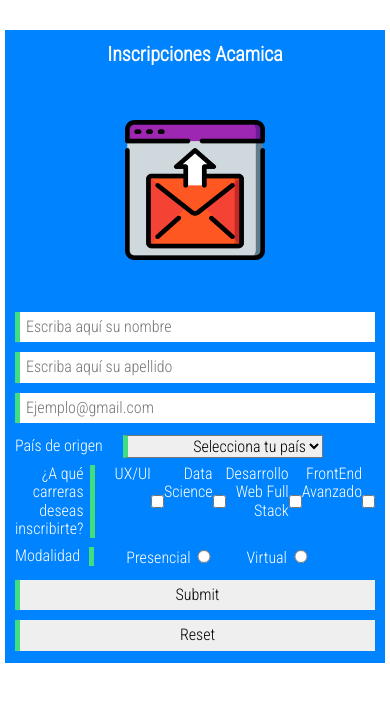
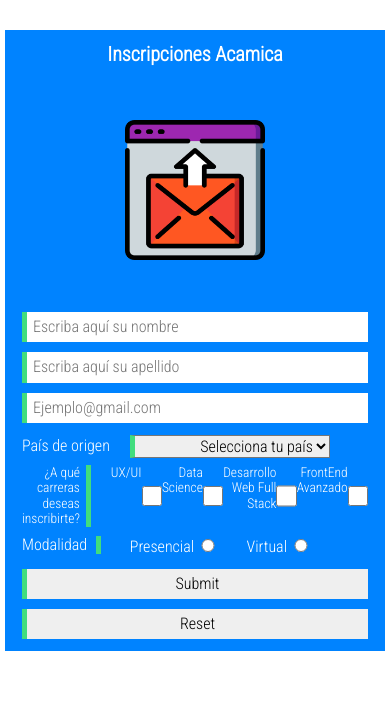
Before and after one commit to DanielE0802/Formulario-1, a plain HTML site: page index.html in a window 390 px wide. Drawn offline with Linux system fonts and the light colour scheme.

Commit message:
Update Estilos.css

```diff
--- a/Estilos.css
+++ b/Estilos.css
@@ -168,4 +168,8 @@ input[type=reset]:hover {
     .container{
         margin:30px 5px ;
     }
+
+    .container__carrera label{
+        font-size: 13.5px;
+    }
 }
```
